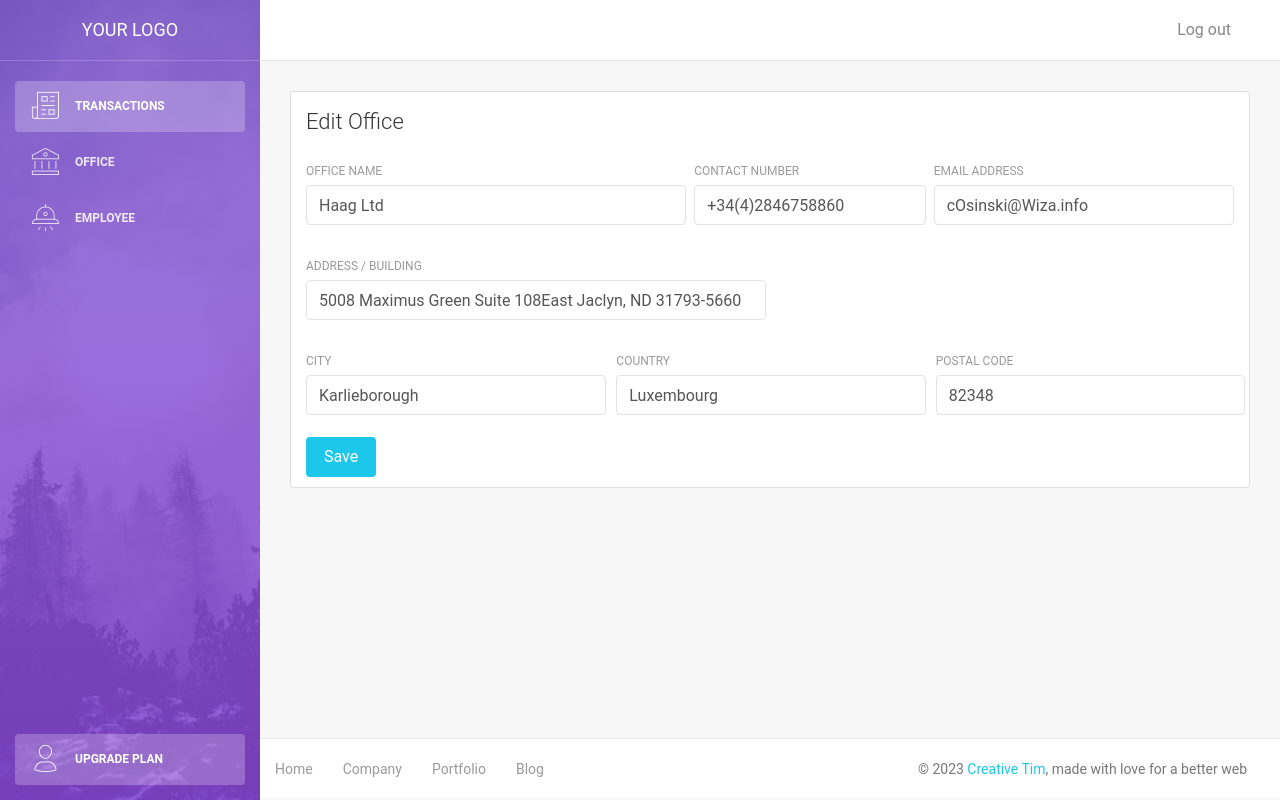
After one commit to Arnel1001/Records-App, a PHP site: page /office-edit.php?id=1 in a window 1280 px wide. The commit adds this page. Run offline with PHP 8.4, Linux system fonts and the light colour scheme; data comes from the database, SQL or seed files in the repository; some libraries are stand-ins or nearby versions.

Commit message:
done office edit

```diff
--- /dev/null
+++ b/recordsapp/office-edit.php
@@ -0,0 +1,227 @@
+<!DOCTYPE html>
+<html lang="en">
+
+<head>
+    <meta charset="utf-8" />
+    <link rel="apple-touch-icon" sizes="76x76" href="assets/img/apple-icon.png">
+    <link rel="icon" type="image/png" href="assets/img/favicon.ico">
+    <meta http-equiv="X-UA-Compatible" content="IE=edge,chrome=1" />
+    <title>Light Bootstrap Dashboard - Free Bootstrap 4 Admin Dashboard by Creative Tim</title>
+    <meta content='width=device-width, initial-scale=1.0, maximum-scale=1.0, user-scalable=0, shrink-to-fit=no' name='viewport' />
+    <!--     Fonts and icons     -->
+    <link href="https://fonts.googleapis.com/css?family=Montserrat:400,700,200" rel="stylesheet" />
+    <link rel="stylesheet" href="https://maxcdn.bootstrapcdn.com/font-awesome/latest/css/font-awesome.min.css" />
+    <!-- CSS Files -->
+    <link href="assets/css/bootstrap.min.css" rel="stylesheet" />
+    <link href="assets/css/light-bootstrap-dashboard.css?v=2.0.0 " rel="stylesheet" />
+    <!-- CSS Just for demo purpose, don't include it in your project -->
+    <link href="assets/css/demo.css" rel="stylesheet" />
+</head>
+
+<body>
+<?php
+    require('config/config.php');
+    require('config/db.php');
+
+    //get value sent over
+    $id = $_GET['id'];
+
+    //create query
+    $query="SELECT * FROM office WHERE id=" . $id;
+
+    //get result of query
+    $result = mysqli_query($conn, $query);
+
+    if ($result) {
+        //fetch data
+        if (mysqli_num_rows($result) == 1) {
+            $office = mysqli_fetch_array($result);
+            $name = $office['name'];
+            $contactnum = $office['contactnum'];
+            $email = $office['email'];
+            $address = $office['address'];
+            $city = $office['city'];
+            $country = $office['country'];
+            $postal = $office['postal'];
+        } else {
+
+        }
+    } else {
+        // handle query execution error
+        echo 'ERROR: ' . mysqli_error($conn);
+    }
+
+    // free result
+    mysqli_free_result($result);
+
+    //close connection
+    mysqli_close($conn);
+
+?>
+    <div class="wrapper">
+        <div class="sidebar" data-image="../assets/img/sidebar-5.jpg">
+
+            <div class="sidebar-wrapper">
+            <?php include('includes/sidebar.php'); ?>
+
+            </div>
+        </div>
+        <div class="main-panel">
+        <?php include('includes/navbar.php'); ?>
+<?php
+    require('config/db.php');
+
+    //check if submitted
+    if (isset($_POST['submit'])){
+        // Get form data
+        $name = mysqli_real_escape_string($conn, $_POST['name']);
+        $contactnum = mysqli_real_escape_string($conn, $_POST['contactnum']);
+        $email = mysqli_real_escape_string($conn, $_POST['email']);
+        $address = mysqli_real_escape_string($conn, $_POST['address']);
+        $city = mysqli_real_escape_string($conn, $_POST['city']);
+        $country = mysqli_real_escape_string($conn, $_POST['country']);
+        $postal = mysqli_real_escape_string($conn, $_POST['postal']);
+
+        // Create insert query
+        $query ="UPDATE office SET name='$name', contactnum='$contactnum', email='$email', address='$address', city='$city', country='$country', postal='$postal' WHERE id=" . $id;
+
+        // Execute Query
+        if (mysqli_query($conn, $query)){
+
+        }else{
+            echo 'ERROR: '. mysqli_error($conn);
+        }
+    }
+
+?>
+            <div class="content">
+                <div class="container-fluid">
+                    <div class="section">
+                    </div>
+                    <div class="row">
+                        <div class="col-md-12">
+                            <div class="card">
+                                <div class="card-header">
+                                    <h4 class="card-title">Edit Office</h4>
+                                </div>
+                                <div class="card-body">
+                                    <form method="POST" action="<?php $_SERVER['PHP_SELF']; ?>">
+                                        <div class="row">
+                                            <div class="col-md-5 pr-1">
+                                                <div class="form-group">
+                                                    <label>Office Name</label>
+                                                    <input type="text" class="form-control" name="name" value="<?php echo $name;?>">
+                                                </div>
+                                            </div>
+                                            <div class="col-md-3 px-1">
+                                                <div class="form-group">
+                                                    <label>Contact Number</label>
+                                                    <input type="text" class="form-control" name="contactnum" value="<?php echo $contactnum;?>">
+                                                </div>
+                                            </div>
+                                            <div class="col-md-4 pl-1">
+                                                <div class="form-group">
+                                                    <label for="exampleInputEmail1">Email address</label>
+                                                    <input type="email" class="form-control" name="email" value="<?php echo $email;?>">
+                                                </div>
+                                            </div>
+                                        </div>
+                                        <div class="row">
+                                            <div class="col-md-6 pr-1">
+                                                <div class="form-group">
+                                                    <label>Address / Building</label>
+                                                    <input type="text" class="form-control" name="address" value="<?php echo $address;?>">
+                                                </div>
+                                            </div>
+
+                                        </div>
+                                        <div class="row">
+                                        <div class="col-md-4 pr-1">
+                                                <div class="form-group">
+                                                    <label>City</label>
+                                                    <input type="text" class="form-control" name="city" value="<?php echo $city;?>">
+                                                </div>
+                                            </div>
+                                            <div class="col-md-4 pr-1">
+                                                <div class="form-group">
+                                                    <label>Country</label>
+                                                    <input type="text" class="form-control" name="country" value="<?php echo $country;?>">
+                                                </div>
+                                            </div>
+
+                                            <div class="col-md-4 pr-1">
+                                                <div class="form-group">
+                                                    <label>Postal Code</label>
+                                                    <input type="text" class="form-control" name="postal" value="<?php echo $postal;?>">
+                                                </div>
+                                            </div>
+
+                                        </div>
+
+                                        <button type="submit" name="submit" value="Submit" class="btn btn-info btn-fill pull-right">Save</button>
+                                        <div class="clearfix"></div>
+                                    </form>
+                                </div>
+                            </div>
+                        </div>
+
+                    </div>
+                </div>
+            </div>
+            <footer class="footer">
+                <div class="container-fluid">
+                    <nav>
+                        <ul class="footer-menu">
+                            <li>
+                                <a href="#">
+                                    Home
+                                </a>
+                            </li>
+                            <li>
+                                <a href="#">
+                                    Company
+                                </a>
+                            </li>
+                            <li>
+                                <a href="#">
+                                    Portfolio
+                                </a>
+                            </li>
+                            <li>
+                                <a href="#">
+                                    Blog
+                                </a>
+                            </li>
+                        </ul>
+                        <p class="copyright text-center">
+                            ©
+                            <script>
+                                document.write(new Date().getFullYear())
+                            </script>
+                            <a href="http://www.creative-tim.com">Creative Tim</a>, made with love for a better web
+                        </p>
+                    </nav>
+                </div>
+            </footer>
+        </div>
+    </div>
+
+</body>
+<!--   Core JS Files   -->
+<script src="assets/js/core/jquery.3.2.1.min.js" type="text/javascript"></script>
+<script src="assets/js/core/popper.min.js" type="text/javascript"></script>
+<script src="assets/js/core/bootstrap.min.js" type="text/javascript"></script>
+<!--  Plugin for Switches, full documentation here: http://www.jque.re/plugins/version3/bootstrap.switch/ -->
+<script src="assets/js/plugins/bootstrap-switch.js"></script>
+<!--  Google Maps Plugin    -->
+<script type="text/javascript" src="https://maps.googleapis.com/maps/api/js?key=YOUR_KEY_HERE"></script>
+<!--  Chartist Plugin  -->
+<script src="assets/js/plugins/chartist.min.js"></script>
+<!--  Notifications Plugin    -->
+<script src="assets/js/plugins/bootstrap-notify.js"></script>
+<!-- Control Center for Light Bootstrap Dashboard: scripts for the example pages etc -->
+<script src="assets/js/light-bootstrap-dashboard.js?v=2.0.0 " type="text/javascript"></script>
+<!-- Light Bootstrap Dashboard DEMO methods, don't include it in your project! -->
+<script src="assets/js/demo.js"></script>
+
+</html>
--- a/recordsapp/office.php
+++ b/recordsapp/office.php
@@ -98,6 +98,7 @@
                                             <th>City</th>
                                             <th>Country</th>
                                             <th>Postal</th>
+                                            <th>Action</th>
                                         </thead>
                                         <tbody>
                                             <?php foreach($offices as $office) : ?>
@@ -109,6 +110,11 @@
                                                 <td><?php echo $office['city']; ?></td>
                                                 <td><?php echo $office['country']; ?></td>
                                                 <td><?php echo $office['postal']; ?></td>
+                                                <td>
+                                                    <a href="/office-edit.php?id=<?php echo $office['id']; ?>">
+                                                        <button type="submit" class="btn btn-warning btn-fill pull-right">Edit</button>
+                                                    </a>
+                                                </td>
                                             </tr>
                                             <?php endforeach ?>
 
```
